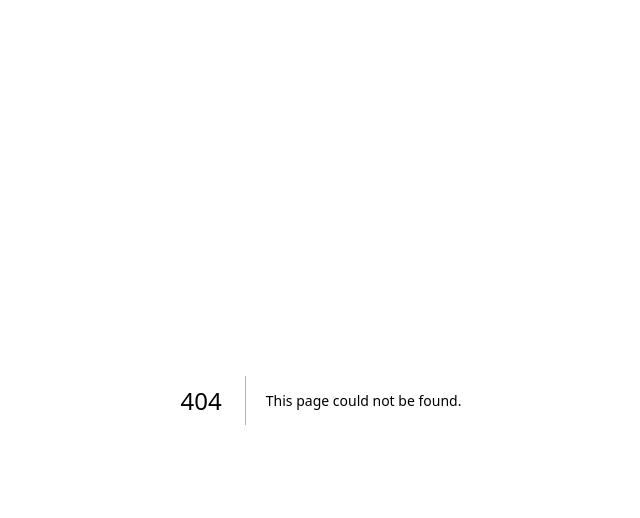
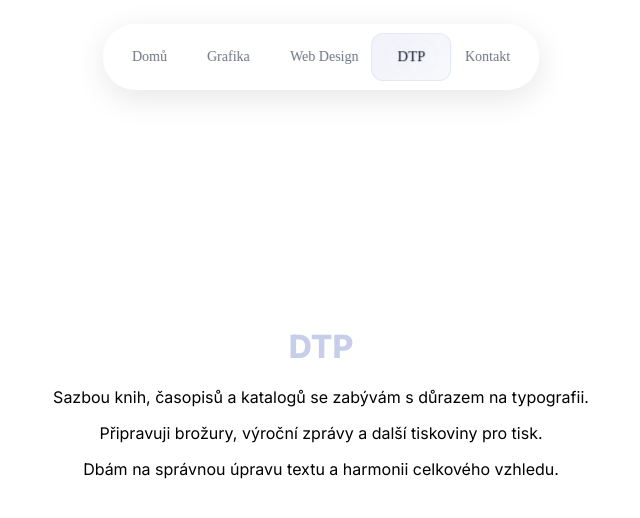
Before and after one commit to Louben17/jakubkozel, a Next.js app: page /dtp in a window 1280 px wide. Before the commit this address had no page. Shown: the top 518 px of the page, without its empty margins (319-959 px from the left). Built offline with nearby package versions, Linux system fonts and the light colour scheme.

Commit message:
fix: clean contact page design

```diff
--- /dev/null
+++ b/src/app/dtp/page.tsx
@@ -0,0 +1,41 @@
+import React from 'react';
+import Navigation from '@/components/Navigation';
+
+export const metadata = {
+  title: 'DTP | Jakub Kozel - Grafický design',
+  description: 'DTP - sazba knih a časopisů, katalogy, brožury, výroční zprávy a typografie.',
+};
+
+export default function DTPPage() {
+  return (
+    <React.Fragment>
+      <Navigation />
+
+      <div className="min-h-screen bg-white pt-40 flex items-center justify-center">
+        <div className="text-center max-w-2xl px-6">
+
+          <h1
+            className="text-6xl md:text-8xl font-bold mb-12"
+            style={{
+              fontFamily: 'Inter, sans-serif',
+              fontWeight: '800',
+              color: '#C7CEEA'
+            }}
+          >
+            DTP
+          </h1>
+
+          <div
+            className="text-lg text-gray-700 space-y-4 leading-relaxed"
+            style={{ fontFamily: 'Inter, sans-serif' }}
+          >
+            <p>Sazbou knih, časopisů a katalogů se zabývám s důrazem na typografii.</p>
+            <p>Připravuji brožury, výroční zprávy a další tiskoviny pro tisk.</p>
+            <p>Dbám na správnou úpravu textu a harmonii celkového vzhledu.</p>
+          </div>
+
+        </div>
+      </div>
+    </React.Fragment>
+  );
+}
--- /dev/null
+++ b/src/app/webdesign/page.tsx
@@ -0,0 +1,41 @@
+import React from 'react';
+import Navigation from '@/components/Navigation';
+
+export const metadata = {
+  title: 'Web Design | Jakub Kozel - Grafický design',
+  description: 'Web design - responzivní weby, UI/UX design, e-commerce řešení a landing pages.',
+};
+
+export default function WebDesignPage() {
+  return (
+    <React.Fragment>
+      <Navigation />
+
+      <div className="min-h-screen bg-white pt-40 flex items-center justify-center">
+        <div className="text-center max-w-2xl px-6">
+
+          <h1
+            className="text-6xl md:text-8xl font-bold mb-12"
+            style={{
+              fontFamily: 'Inter, sans-serif',
+              fontWeight: '800',
+              color: '#B5EAD7'
+            }}
+          >
+            WEB DESIGN
+          </h1>
+
+          <div
+            className="text-lg text-gray-700 space-y-4 leading-relaxed"
+            style={{ fontFamily: 'Inter, sans-serif' }}
+          >
+            <p>Navrhuji moderní responzivní weby, které fungují na všech zařízeních.</p>
+            <p>Specializuji se na UI/UX design a e-commerce řešení pro malé i velké firmy.</p>
+            <p>Každý web optimalizuji pro rychlost a uživatelský zážitek.</p>
+          </div>
+
+        </div>
+      </div>
+    </React.Fragment>
+  );
+}
```
